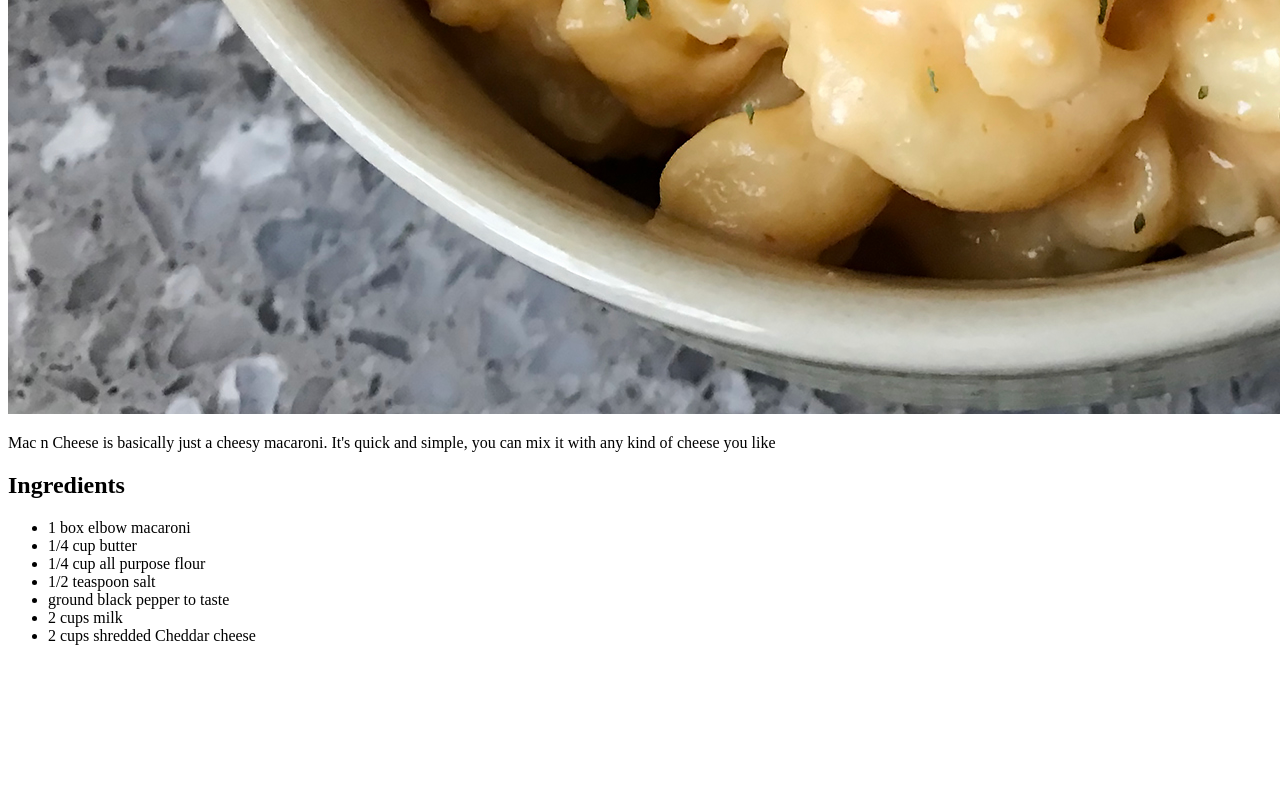
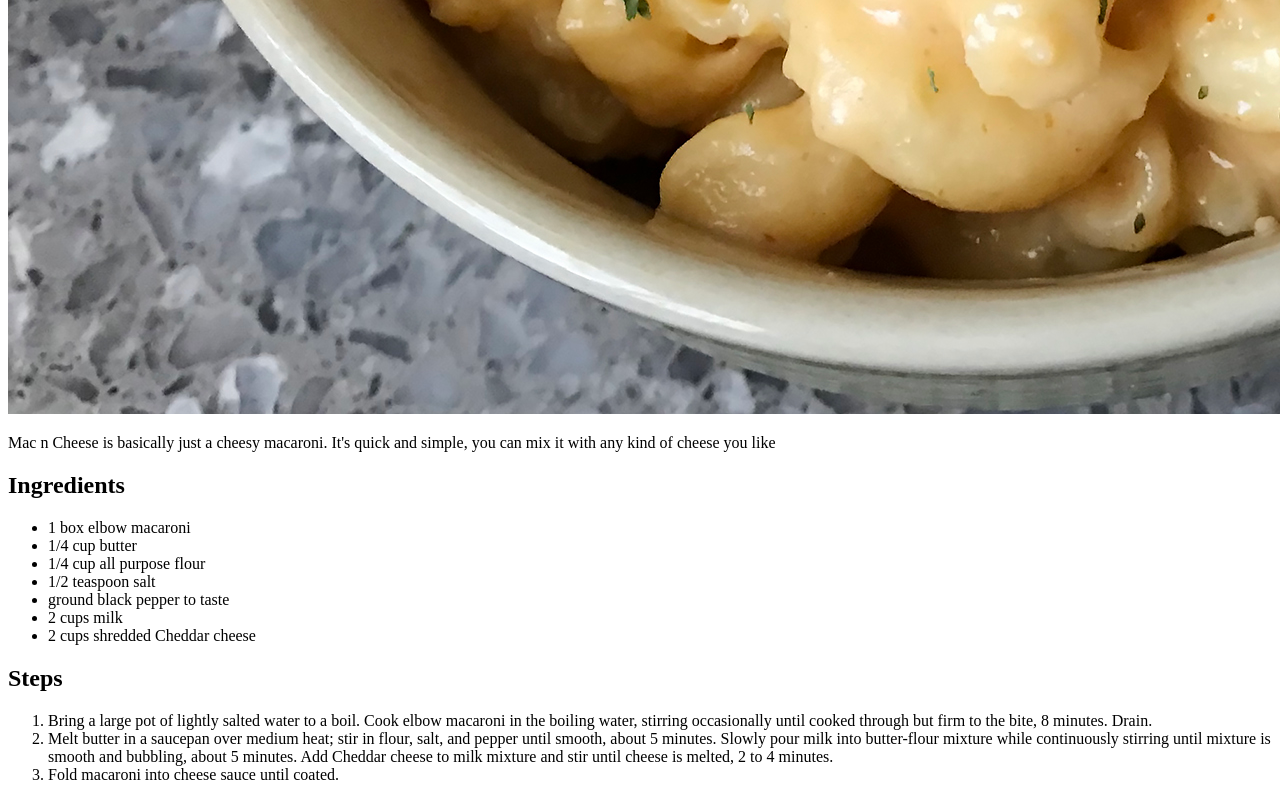
Before and after one commit to zakyabdurrahman/odin-recipes, a plain HTML site: page mac_cheese.html in a window 1280 px wide. Shown: the part 666-1466 px from the top of the page. Before the commit the page ends 1327 px from the top, so only its background shows below. Drawn offline with Linux system fonts and the light colour scheme.

Commit message:
completed page for macaronu

```diff
--- a/mac_cheese.html
+++ b/mac_cheese.html
@@ -36,5 +36,21 @@
             2 cups shredded Cheddar cheese
         </li>
     </ul>
+    <h2>Steps</h2>
+    <ol>
+        <li>
+            Bring a large pot of lightly salted water to a boil. Cook elbow macaroni in the
+            boiling water, stirring occasionally until cooked through but firm to the bite, 8 minutes. Drain.
+        </li>
+        <li>
+            Melt butter in a saucepan over medium heat; stir in flour, salt, and pepper until
+             smooth, about 5 minutes. Slowly pour milk into butter-flour mixture while
+             continuously stirring until mixture is smooth and bubbling, about 5 minutes.
+             Add Cheddar cheese to milk mixture and stir until cheese is melted, 2 to 4 minutes.
+        </li>
+        <li>
+            Fold macaroni into cheese sauce until coated.
+        </li>
+    </ol>
 </body>
 </html>
```
